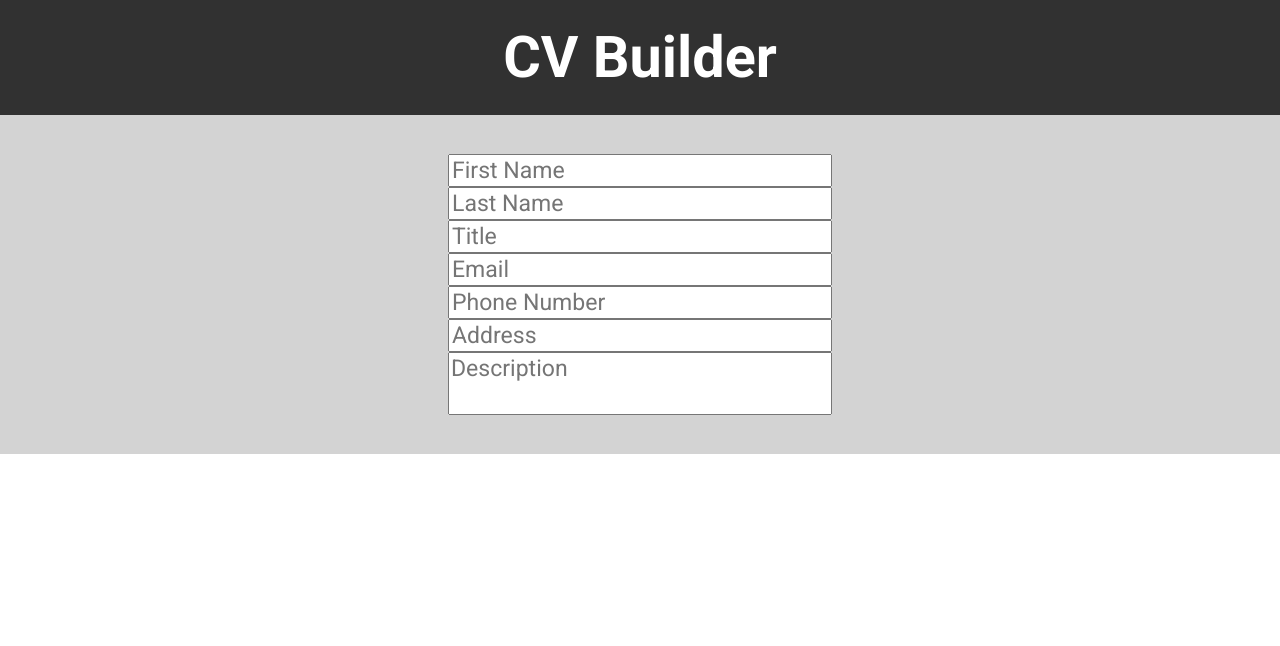
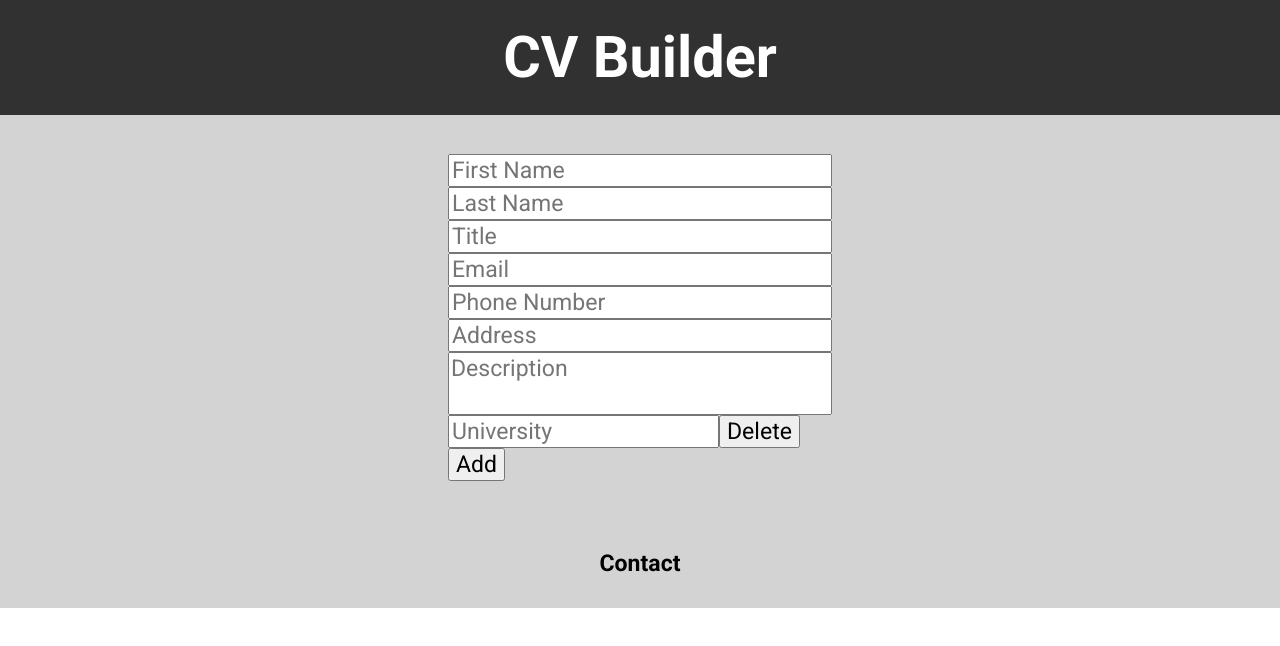
Before and after one commit to rob-noyes/cv-builder, a React (Create React App) app: page / in a window 1280 px wide. Shown: the top 646 px of the page. Built offline with nearby package versions, Linux system fonts and the light colour scheme.

Commit message:
working education input add and delete

```diff
--- a/package.json
+++ b/package.json
@@ -10,6 +10,7 @@
     "react": "^17.0.2",
     "react-dom": "^17.0.2",
     "react-scripts": "^4.0.3",
+    "react-uuid": "^1.0.2",
     "web-vitals": "^1.1.2"
   },
   "scripts": {
--- a/src/App.css
+++ b/src/App.css
@@ -47,3 +47,19 @@ textarea {
   height: 3rem;
   text-align: left;
 }
+
+/* ********************
+
+Content / Resume Preview
+
+********************** */
+
+#resume {
+  display: flex;
+  flex-direction: row;
+  justify-content: center;
+  width: 100%;
+}
+
+.sideBar {
+}
--- a/src/App.js
+++ b/src/App.js
@@ -1,9 +1,9 @@
 import './App.css';
-import React, { useState } from 'react';
+import React from 'react';
 import Header from './components/Header';
 import Main from './components/Main';
 import Personal from './components/cvForm/Personal';
-import Education from './components/Education';
+import Education from './components/cvForm/Education';
 import Experience from './components/cvForm/Experience';
 import Resume from './components/Resume';
 
--- a/src/components/Education.js
+++ /dev/null
@@ -1,43 +0,0 @@
-const Education = ({
-  schoolValue,
-  cityValue,
-  degreeValue,
-  studyValue,
-  fromValue,
-  toValue,
-  onSubmit,
-  onChangeSchool,
-  onChangeCity,
-  onChangeDegree,
-  onChangeStudy,
-  onChangeFrom,
-  onChangeTo,
-}) => {
-  return (
-    <section className="education">
-      <h2>Education and Training</h2>
-      <form onSubmit={onSubmit} className="educationForm">
-        <input
-          value={schoolValue}
-          onChange={onChangeSchool}
-          placeholder="University Name"
-        />
-        <input value={cityValue} onChange={onChangeCity} placeholder="City" />
-        <input
-          value={degreeValue}
-          onChange={onChangeDegree}
-          placeholder="Degree"
-        />
-        <input
-          value={studyValue}
-          onChange={onChangeStudy}
-          placeholder="Area Of Study"
-        />
-        <input value={fromValue} onChange={onChangeFrom} placeholder="From" />
-        <input value={toValue} onChange={onChangeTo} placeholder="To" />
-      </form>
-    </section>
-  );
-};
-
-export default Education;
--- a/src/components/Main.js
+++ b/src/components/Main.js
@@ -4,6 +4,8 @@
 import React, { useState } from 'react';
 import emptyCV from './cvForm/emptyCV';
 import CVForm from './cvForm/CVForm';
+import Content from './cvForm/Content';
+import uuid from 'react-uuid';
 
 const Main = () => {
   const [cv, setCv] = useState(emptyCV);
@@ -19,9 +21,58 @@ const Main = () => {
       },
     }));
   };
+
+  const handleChangeEducation = (event, id) => {
+    const { name, value } = event.target;
+
+    setCv((prevState) => {
+      const newEducation = prevState.education.map((educationItem) => {
+        if (educationItem.id === id) {
+          return { ...educationItem, [name]: value };
+        }
+        return educationItem;
+      });
+      return { ...prevState, education: [...newEducation] };
+    });
+  };
+
+  const handleDeleteEducation = (id) => {
+    setCv((prevState) => {
+      const newEducation = prevState.education.filter(
+        (educationItem) => educationItem.id !== id
+      );
+      return { ...prevState, education: [...newEducation] };
+    });
+  };
+
+  const handleAddEducation = (event, id) => {
+    setCv((prevState) => ({
+      ...prevState,
+      education: [
+        ...prevState.education,
+        {
+          id: uuid(),
+          university: '',
+          city: '',
+          degree: '',
+          study: '',
+          from: '',
+          to: '',
+        },
+      ],
+    }));
+  };
+
   return (
     <div className="main">
-      <CVForm cv={cv} onChangePersonal={handleChangePersonal} />
+      <CVForm
+        cv={cv}
+        onChangePersonal={handleChangePersonal}
+        onChangeEducation={handleChangeEducation}
+        onAddEducation={handleAddEducation}
+        onDeleteEducation={handleDeleteEducation}
+      />
+      <Content cv={cv.personalInfo} />
     </div>
   );
 };
--- a/src/components/cvForm/CVForm.js
+++ b/src/components/cvForm/CVForm.js
@@ -1,9 +1,22 @@
 import Personal from './Personal';
+import Education from './Education';
 
-const CVForm = ({ cv, onChangePersonal }) => {
+const CVForm = ({
+  cv,
+  onChangePersonal,
+  onChangeEducation,
+  onAddEducation,
+  onDeleteEducation,
+}) => {
   return (
     <div className="cvForm">
       <Personal personalInfo={cv.personalInfo} onChange={onChangePersonal} />
+      <Education
+        educationInfo={cv.education}
+        onChange={onChangeEducation}
+        onAdd={onAddEducation}
+        onDelete={onDeleteEducation}
+      />
     </div>
   );
 };
--- /dev/null
+++ b/src/components/cvForm/Content.js
@@ -0,0 +1,11 @@
+import ContentPersonal from './ContentPersonal';
+
+const Content = ({ cv }) => {
+  return (
+    <section id="resume">
+      <ContentPersonal cv={cv} />
+    </section>
+  );
+};
+
+export default Content;
--- /dev/null
+++ b/src/components/cvForm/ContentPersonal.js
@@ -0,0 +1,21 @@
+const ContentPersonal = ({ cv }) => {
+  return (
+    <section className="sideBar">
+      <h2>
+        {cv.firstName} {cv.lastName}
+      </h2>
+      <div>
+        <h3>{cv.title}</h3>
+        <p>{cv.description}</p>
+      </div>
+      <div id="contact">
+        <h4>Contact</h4>
+        <p>{cv.phoneNumber}</p>
+        <p>{cv.email}</p>
+        <p>{cv.address}</p>
+      </div>
+    </section>
+  );
+};
+
+export default ContentPersonal;
--- /dev/null
+++ b/src/components/cvForm/Education.js
@@ -0,0 +1,25 @@
+import EducationItem from './EducationItem';
+
+const Education = ({ educationInfo, onChange, onAdd, onDelete }) => {
+  const educationItem = educationInfo.map((education) => {
+    return (
+      <EducationItem
+        key={education.id}
+        id={education.id}
+        education={education}
+        onChange={onChange}
+        onDelete={onDelete}
+      />
+    );
+  });
+  return (
+    <div>
+      {educationItem}
+      <button text="Add" onClick={onAdd}>
+        Add
+      </button>
+    </div>
+  );
+};
+
+export default Education;
--- /dev/null
+++ b/src/components/cvForm/EducationItem.js
@@ -0,0 +1,18 @@
+const EducationItem = ({ id, education, onChange, onDelete }) => {
+  return (
+    <section title="Education" className="education">
+      <input
+        onChange={(e) => onChange(e, id)}
+        type="text"
+        title="University"
+        placeholder="University"
+        value={education.university}
+      />
+      <button text="Delete" onClick={() => onDelete(id)}>
+        Delete
+      </button>
+    </section>
+  );
+};
+
+export default EducationItem;
--- a/src/components/cvForm/Experience.js
+++ /dev/null
@@ -1,36 +0,0 @@
-const Experience = ({
-  positionValue,
-  companyValue,
-  cityValue,
-  fromValue,
-  toValue,
-  onSubmit,
-  onChangePosition,
-  onChangeCompany,
-  onChangeCity,
-  onChangeFrom,
-  onChangeTo,
-}) => {
-  return (
-    <section className="experience">
-      <h2>Experience</h2>
-      <form onSubmit={onSubmit} className="experienceForm">
-        <input
-          value={positionValue}
-          onChange={onChangePosition}
-          placeholder="Position"
-        />
-        <input
-          value={companyValue}
-          onChange={onChangeCompany}
-          placeholder="Company"
-        />
-        <input value={cityValue} onChange={onChangeCity} placeholder="City" />
-        <input value={fromValue} onChange={onChangeFrom} placeholder="From" />
-        <input value={toValue} onChange={onChangeTo} placeholder="To" />
-      </form>
-    </section>
-  );
-};
-
-export default Experience;
```
Also changed, not shown: 1 other file (tests, documents, lock files or other folders).
